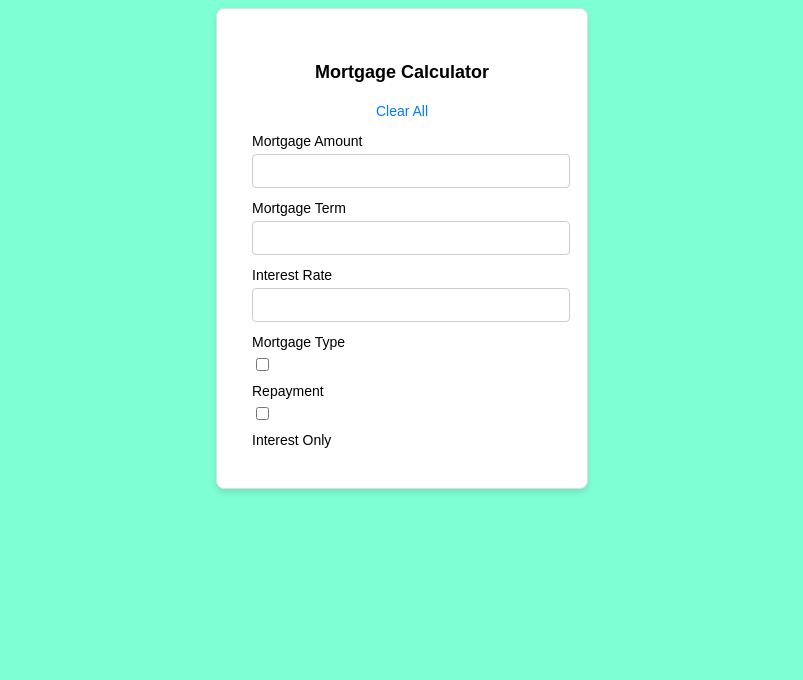
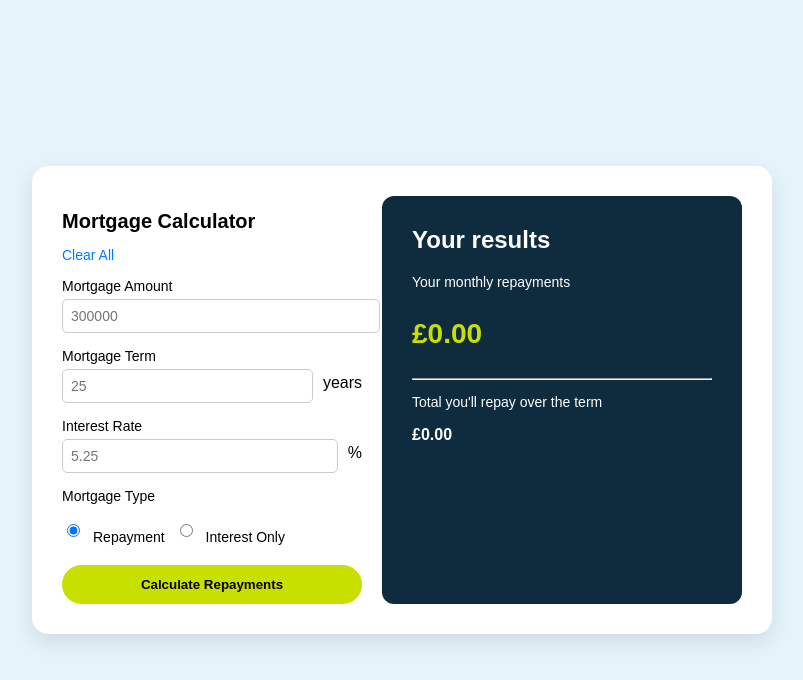
Before and after one commit to JENU365/desafio2, a plain HTML site: page desafio2/index.html in a window 1280 px wide. Shown: the whole page, without its empty margins (238-1041 px from the left). Drawn offline with Linux system fonts and the light colour scheme.

Commit message:
Add files via upload
bina ángel generado pech caamal , julio enrique noh uch tic 6 a tarea 9/07/2025

```diff
--- a/desafio2/index.html
+++ b/desafio2/index.html
@@ -1,39 +1,54 @@
 <!DOCTYPE html>
 <html lang="en">
 <head>
-  <meta charset="UTF-8">
-  <meta name="viewport" content="width=device-width, initial-scale=1.0"> <!-- displays site properly based on user's device -->
-  <link rel="icon" type="image/png" sizes="32x32" href="./assets/images/favicon-32x32.png">
-  <title>Frontend Mentor | Mortgage repayment calculator</title>
-  <link rel="stylesheet" href="sytel.css">
-  <style>
-  </style>
+  <meta charset="UTF-8" />
+  <meta name="viewport" content="width=device-width, initial-scale=1.0"/>
+  <title>Mortgage Calculator</title>
+  <link rel="stylesheet" href="sytel.css" />
 </head>
 <body>
+  <div class="container">
+    <div class="calculator">
+      <h1>Mortgage Calculator</h1>
+      <p class="clear">Clear All</p>
+      <form id="mortgage-form">
+        <label for="amount">Mortgage Amount</label>
+        <input id="amount" type="number" placeholder="300000" />
 
+        <label for="term">Mortgage Term</label>
+        <div class="inline-inputs">
+          <input id="term" type="number" placeholder="25" />
+          <span>years</span>
+        </div>
 
-<section>
-  <article>
-    <h1>Mortgage Calculator</h1>
-        <p>Clear All</p>
-        <form action="">
-          <label for="amount">Mortgage Amount</label>
-          <input id="amount" type="number">
-          <label for="term">Mortgage Term</label>
-          <input id="term" type="number">
-          <label for="rate">Interest Rate</label>
-          <input id="rate" type="number">
-          <label>Mortgage Type</label>
-          <input id="type1" type="checkbox">
-          <label for="type1">Repayment</label>
-          <input id="type2" type="checkbox">
-          <label for="type2">Interest Only</label>
+        <label for="rate">Interest Rate</label>
+        <div class="inline-inputs">
+          <input id="rate" type="number" placeholder="5.25" step="0.01" />
+          <span>%</span>
+        </div>
 
+        <label>Mortgage Type</label>
+        <div class="radio-group">
+          <input type="radio" name="type" id="repayment" value="repayment" checked />
+          <label for="repayment">Repayment</label>
+          <input type="radio" name="type" id="interest" value="interest" />
+          <label for="interest">Interest Only</label>
+        </div>
+
+        <button type="submit">Calculate Repayments</button>
       </form>
+    </div>
 
-  </article>
-  <article></article>
-</section>
+    <div class="results">
+      <h2>Your results</h2>
+      <p class="info">Your monthly repayments</p>
+      <p class="monthly" id="monthly">£0.00</p>
+      <hr />
+      <p class="info">Total you'll repay over the term</p>
+      <p class="total" id="total">£0.00</p>
+    </div>
+  </div>
 
+  <script src="script.js"></script>
 </body>
 </html>
--- /dev/null
+++ b/desafio2/script.js
@@ -0,0 +1,37 @@
+document.getElementById("mortgage-form").addEventListener("submit", function (e) {
+  e.preventDefault();
+
+  const amount = parseFloat(document.getElementById("amount").value);
+  const term = parseFloat(document.getElementById("term").value);
+  const rate = parseFloat(document.getElementById("rate").value) / 100 / 12;
+  const months = term * 12;
+  const type = document.querySelector('input[name="type"]:checked').value;
+
+  if (isNaN(amount) || isNaN(term) || isNaN(rate)) {
+    alert("Please enter valid numbers.");
+    return;
+  }
+
+  let monthlyPayment = 0;
+  let totalRepayment = 0;
+
+  if (type === "repayment") {
+    monthlyPayment = (amount * rate) / (1 - Math.pow(1 + rate, -months));
+    totalRepayment = monthlyPayment * months;
+  } else {
+    monthlyPayment = amount * rate;
+    totalRepayment = monthlyPayment * months;
+  }
+
+  document.getElementById("monthly").textContent = "£" + monthlyPayment.toFixed(2);
+  document.getElementById("total").textContent = "£" + totalRepayment.toFixed(2);
+});
+
+function clearForm() {
+  document.getElementById("amount").value = "";
+  document.getElementById("term").value = "";
+  document.getElementById("rate").value = "";
+  document.getElementById("repayment").checked = true;
+  document.getElementById("monthly").textContent = "£0.00";
+  document.getElementById("total").textContent = "£0.00";
+}
--- a/desafio2/sytel.css
+++ b/desafio2/sytel.css
@@ -1,56 +1,107 @@
-body{
-    background-color: aquamarine;
-
-}
-section {
-  width: 300px;
-  padding: 35px;
-  background-color: white;
-  border: 1px solid #ddd;
-  border-radius: 8px;
-  box-shadow: 0 4px 6px rgba(0, 0, 0, 0.1);
-  margin: auto;
+body {
+  margin: 0;
   font-family: Arial, sans-serif;
+  background: #e5f4fb;
+  display: flex;
+  justify-content: center;
+  align-items: center;
+  min-height: 100vh;
 }
 
-/* Título */
-h1 {
-  font-size: 18px;
-  text-align: center;
-  margin-bottom: 20px;
+.container {
+  display: flex;
+  gap: 20px;
+  background: white;
+  border-radius: 16px;
+  box-shadow: 0 8px 20px rgba(0, 0, 0, 0.1);
+  padding: 30px;
 }
 
-/* Estilo de las etiquetas */
-label {
-  display: block;
-  margin-bottom: 5px;
+.calculator {
+  width: 300px;
+}
+
+.calculator h1 {
+  font-size: 20px;
+}
+
+.clear {
+  color: #007bff;
+  cursor: pointer;
   font-size: 14px;
 }
 
-/* Estilo de los campos de entrada */
-input[type="number"], input[type="checkbox"] {
-  width: 100%;
-  padding: 8px;
-  margin-bottom: 12px;
-  border: 1px solid #ccc;
-  border-radius: 4px;
+.clear:hover {
+  text-decoration: underline;
+}
+
+label {
+  display: block;
+  margin-top: 15px;
   font-size: 14px;
 }
 
-/* Casillas de verificación (checkbox) */
-input[type="checkbox"] {
-  width: auto;
-  margin-right: 5px;
+input[type="number"] {
+  width: 100%;
+  padding: 8px;
+  font-size: 14px;
+  margin-top: 5px;
+  border: 1px solid #ccc;
+  border-radius: 5px;
 }
 
-/* Estilo para el texto de "Clear All" */
-p {
-  text-align: center;
-  font-size: 14px;
-  color: #007bff;
-  cursor: pointer;
+.inline-inputs {
+  display: flex;
+  align-items: center;
+  gap: 10px;
 }
 
-p:hover {
-  text-decoration: underline;
+.radio-group {
+  display: flex;
+  gap: 10px;
+  align-items: center;
+  margin-top: 10px;
 }
+
+button {
+  margin-top: 20px;
+  padding: 12px;
+  width: 100%;
+  border: none;
+  background: #c8e000;
+  font-weight: bold;
+  border-radius: 50px;
+  cursor: pointer;
+  transition: background 0.3s;
+}
+
+button:hover {
+  background: #b5cc00;
+}
+
+.results {
+  background: #0f2c3f;
+  color: white;
+  padding: 30px;
+  border-radius: 12px;
+  width: 300px;
+}
+
+.results h2 {
+  margin-top: 0;
+}
+
+.monthly {
+  font-size: 28px;
+  font-weight: bold;
+  color: #c8e000;
+}
+
+.total {
+  font-weight: bold;
+}
+
+.info {
+  font-size: 14px;
+  margin-bottom: 5px;
+}
```
